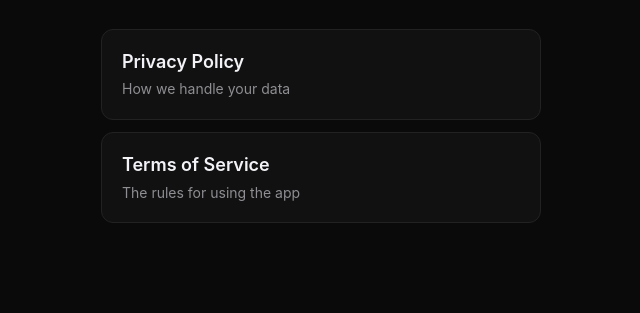
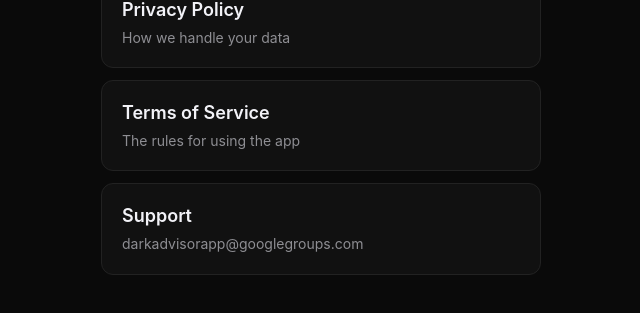
Before and after one commit to topdogtouchdown/darkadvisor-info, a plain HTML site: page index.html in a window 1280 px wide. Shown: the part 323-636 px from the top of the page, without its empty margins (319-959 px from the left). Drawn offline with Linux system fonts and the light colour scheme.

Commit message:
Add support mail
Added a support link to the main page.

```diff
--- a/index.html
+++ b/index.html
@@ -50,6 +50,7 @@
     <p class="sub">Legal documents</p>
     <a class="card" href="./privacy-policy.html">Privacy Policy<span>How we handle your data</span></a>
     <a class="card" href="./terms-of-service.html">Terms of Service<span>The rules for using the app</span></a>
+    <a class="card" href="mailto:darkadvisorapp@googlegroups.com">Support<span>darkadvisorapp@googlegroups.com</span></a>
   </main>
 </body>
 </html>
```
